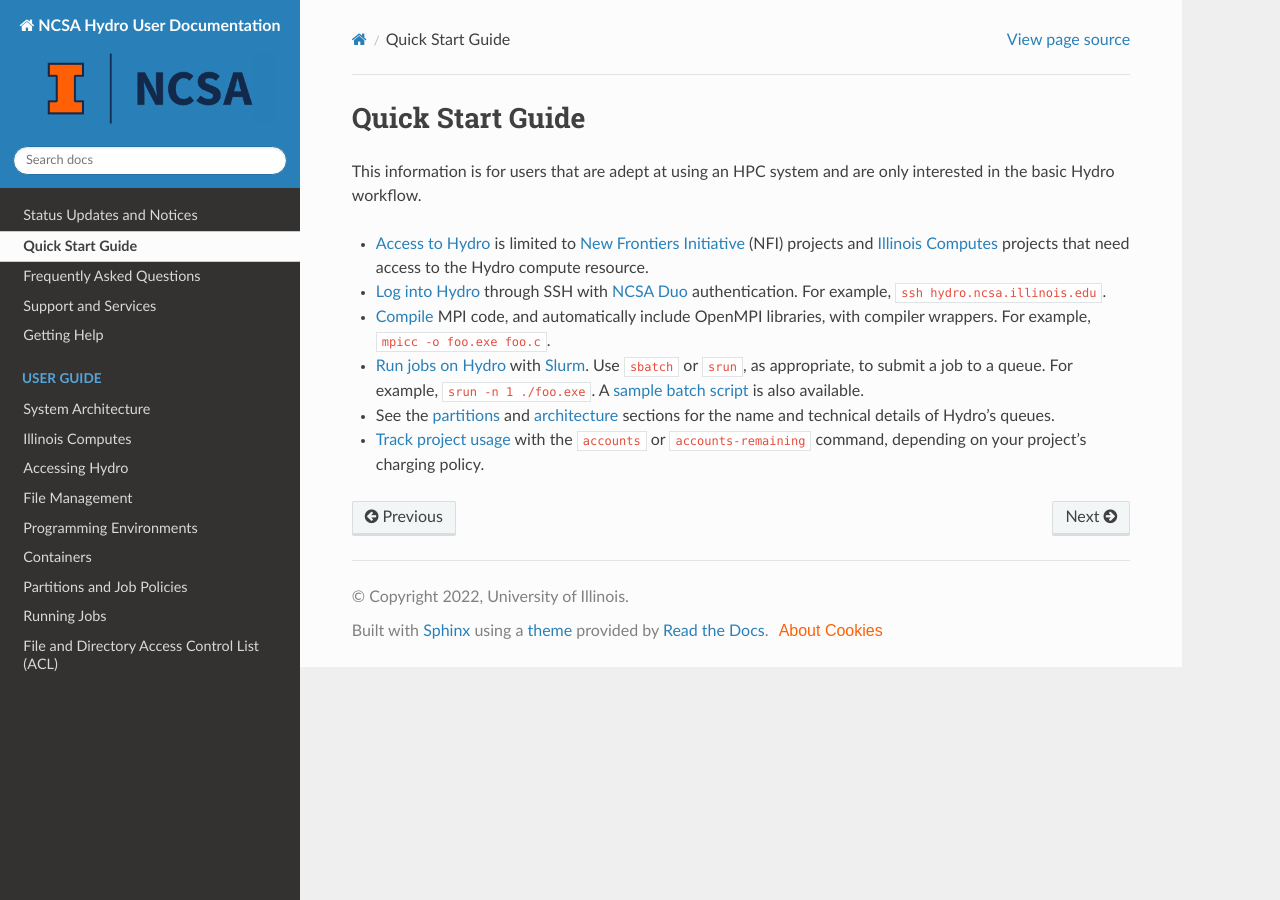
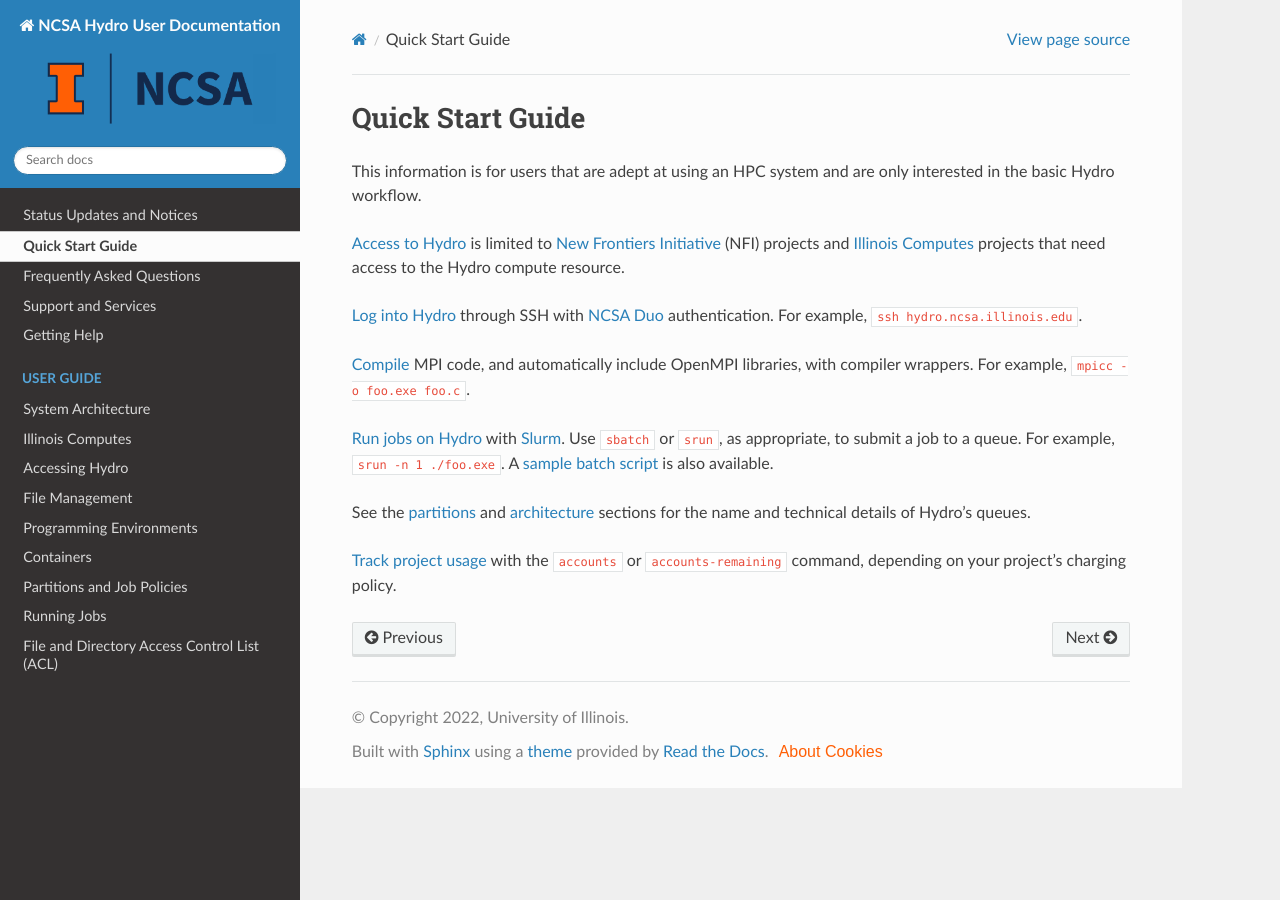
Before and after one commit to ncsa/hydro_documentation, a Sphinx documentation site: the page built from docs/source/quick-start.rst, in a window 1280 px wide. Built offline with Sphinx 7.4.7 and the Read the Docs theme 2.0.0, drawn with Linux system fonts in a browser that asks for light colours.

```diff
--- a/docs/source/quick-start.rst
+++ b/docs/source/quick-start.rst
@@ -5,14 +5,14 @@ Quick Start Guide
 
 This information is for users that are adept at using an HPC system and are only interested in the basic Hydro workflow.
 
-- :ref:`Access to Hydro <access-and-policy>` is limited to `New Frontiers Initiative <https://newfrontiers.illinois.edu/about/>`_ (NFI) projects and `Illinois Computes <https://computes.illinois.edu>`_ projects that need access to the Hydro compute resource.
+:ref:`Access to Hydro <access-and-policy>` is limited to `New Frontiers Initiative <https://newfrontiers.illinois.edu/about/>`_ (NFI) projects and `Illinois Computes <https://computes.illinois.edu>`_ projects that need access to the Hydro compute resource.
 
-- :ref:`Log into Hydro <logging-in>` through SSH with `NCSA Duo <https://wiki.ncsa.illinois.edu/display/cybersec/Duo+at+NCSA>`_ authentication. For example, ``ssh hydro.ncsa.illinois.edu``.
+:ref:`Log into Hydro <logging-in>` through SSH with `NCSA Duo <https://wiki.ncsa.illinois.edu/display/cybersec/Duo+at+NCSA>`_ authentication. For example, ``ssh hydro.ncsa.illinois.edu``.
 
-- :ref:`Compile <compiling>` MPI code, and automatically include OpenMPI libraries, with compiler wrappers. For example, ``mpicc -o foo.exe foo.c``.
+:ref:`Compile <compiling>` MPI code, and automatically include OpenMPI libraries, with compiler wrappers. For example, ``mpicc -o foo.exe foo.c``.
 
-- :ref:`Run jobs on Hydro <running>` with `Slurm <https://slurm.schedmd.com/documentation.html>`_. Use ``sbatch`` or ``srun``, as appropriate, to submit a job to a queue. For example, ``srun -n 1 ./foo.exe``. A :ref:`sample batch script <sample-batch-script>` is also available.
+:ref:`Run jobs on Hydro <running>` with `Slurm <https://slurm.schedmd.com/documentation.html>`_. Use ``sbatch`` or ``srun``, as appropriate, to submit a job to a queue. For example, ``srun -n 1 ./foo.exe``. A :ref:`sample batch script <sample-batch-script>` is also available.
 
-- See the :ref:`partitions <partitions-job-policies>` and :ref:`architecture <architecture>` sections for the name and technical details of Hydro's queues.
+See the :ref:`partitions <partitions-job-policies>` and :ref:`architecture <architecture>` sections for the name and technical details of Hydro's queues.
 
-- :ref:`Track project usage <project-job-accounting>` with the ``accounts`` or ``accounts-remaining`` command, depending on your project's charging policy.
+:ref:`Track project usage <project-job-accounting>` with the ``accounts`` or ``accounts-remaining`` command, depending on your project's charging policy.
```
